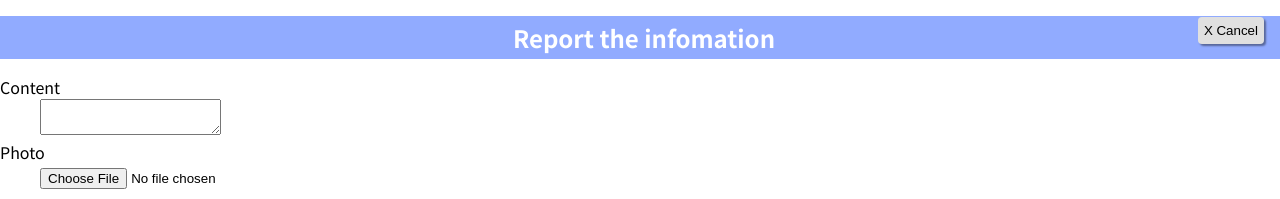
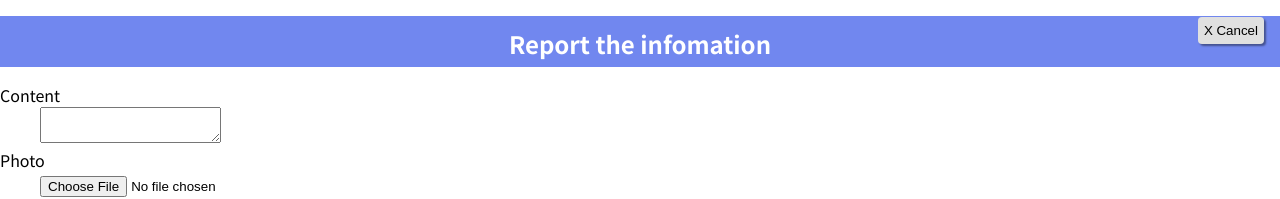
Before and after one commit to yrm006/cityhall, a website: page citizen/www/report.html in a window 1280 px wide. Shown: the top 199 px of the page. Drawn offline with nearby package versions, Linux system fonts and the light colour scheme.

Commit message:
Update style.css

```diff
--- a/citizen/www/style.css
+++ b/citizen/www/style.css
@@ -22,8 +22,9 @@ button::active {
 h1 {
   font-size: x-large;
   text-align: center;
+  top: 0px;
   width: 100%;
-  padding: 4px;
-  background: #91ABFF;
+  padding: 10px 0px 6px 0px;
+  background: #7187EF;
   color: #FFFFFF;
 }
```
